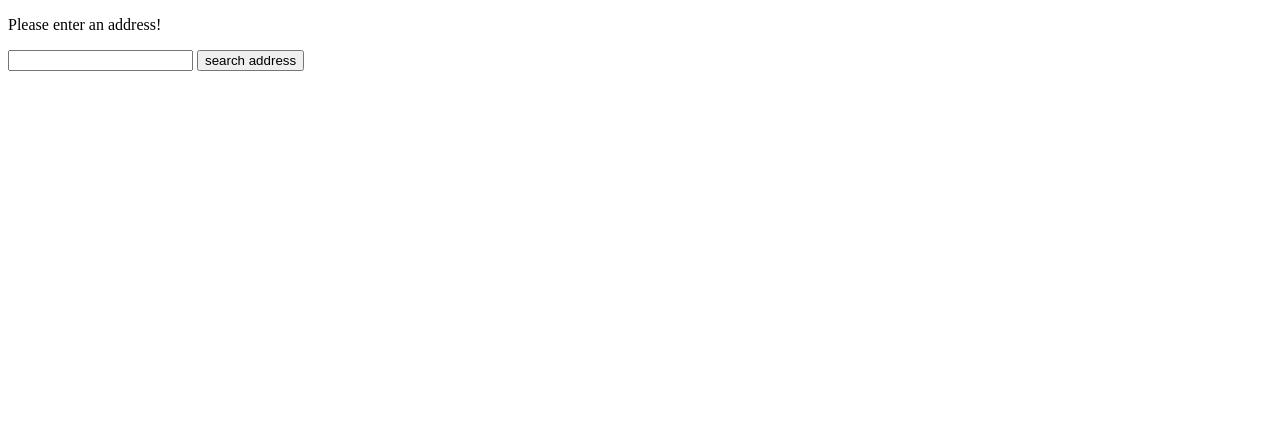
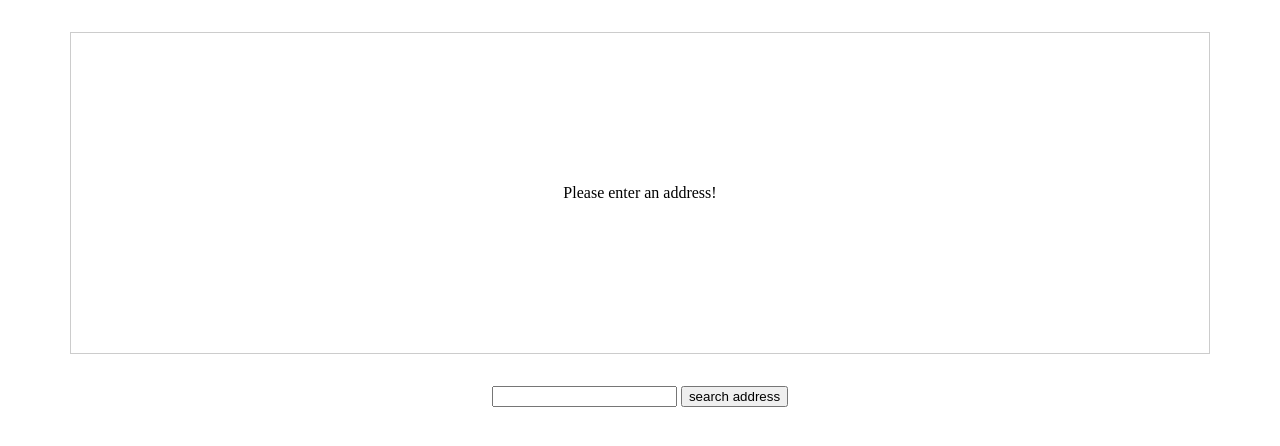
Before and after one commit to MedElBoudali/Address-Finder, a website built with webpack: page index.html in a window 1280 px wide. Built offline with nearby package versions, Linux system fonts and the light colour scheme.

Commit message:
add styling

```diff
--- a/index.html
+++ b/index.html
@@ -4,6 +4,7 @@
     <meta charset="UTF-8" />
     <meta name="viewport" content="width=device-width, initial-scale=1.0" />
     <title>Adrress Finder</title>
+    <link rel="stylesheet" href="style.css">
     <script src="./dist/bundle.js"></script>
   </head>
   <body>
--- /dev/null
+++ b/style.css
@@ -0,0 +1,15 @@
+#map {
+  width: 90%;
+  height: 20rem;
+  border: 1px solid #ccc;
+  margin: 2rem auto;
+  display: flex;
+  justify-content: center;
+  align-items: center;
+  text-align: center;
+}
+
+form {
+  text-align: center;
+  margin: 2rem auto;
+}
```
